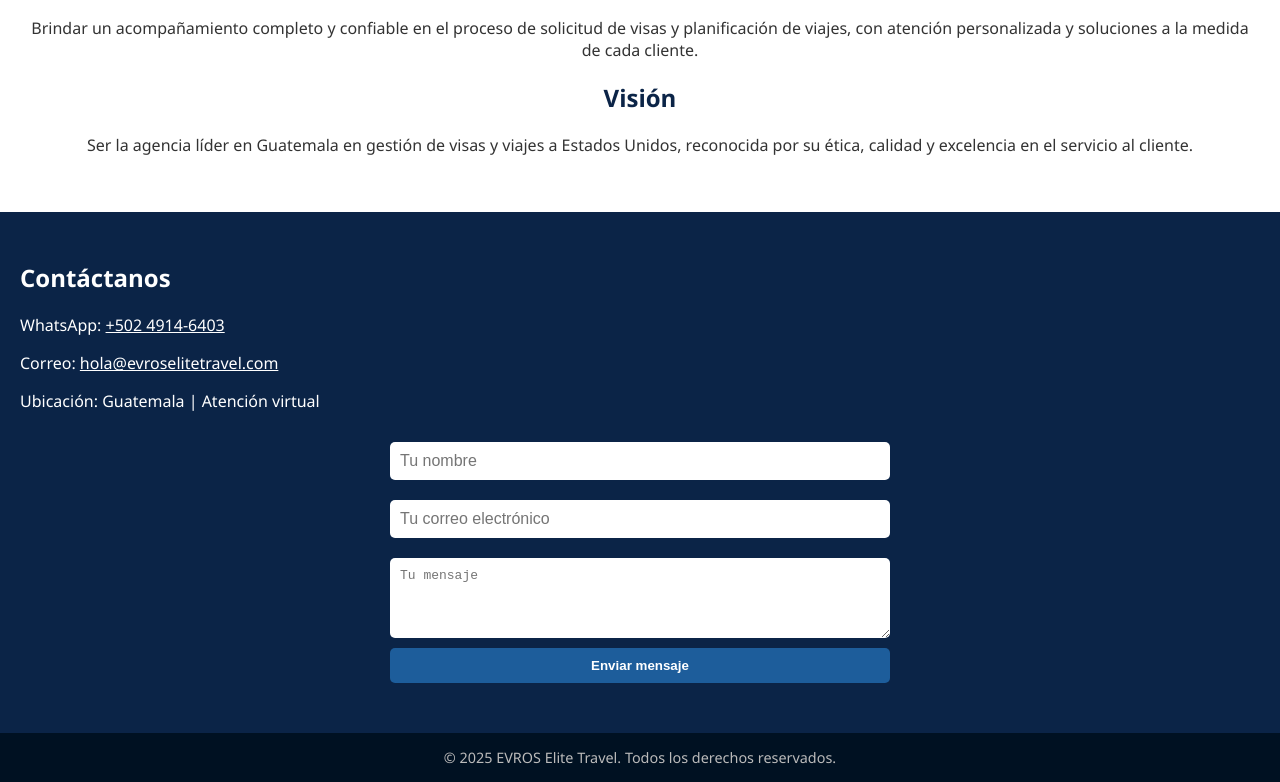
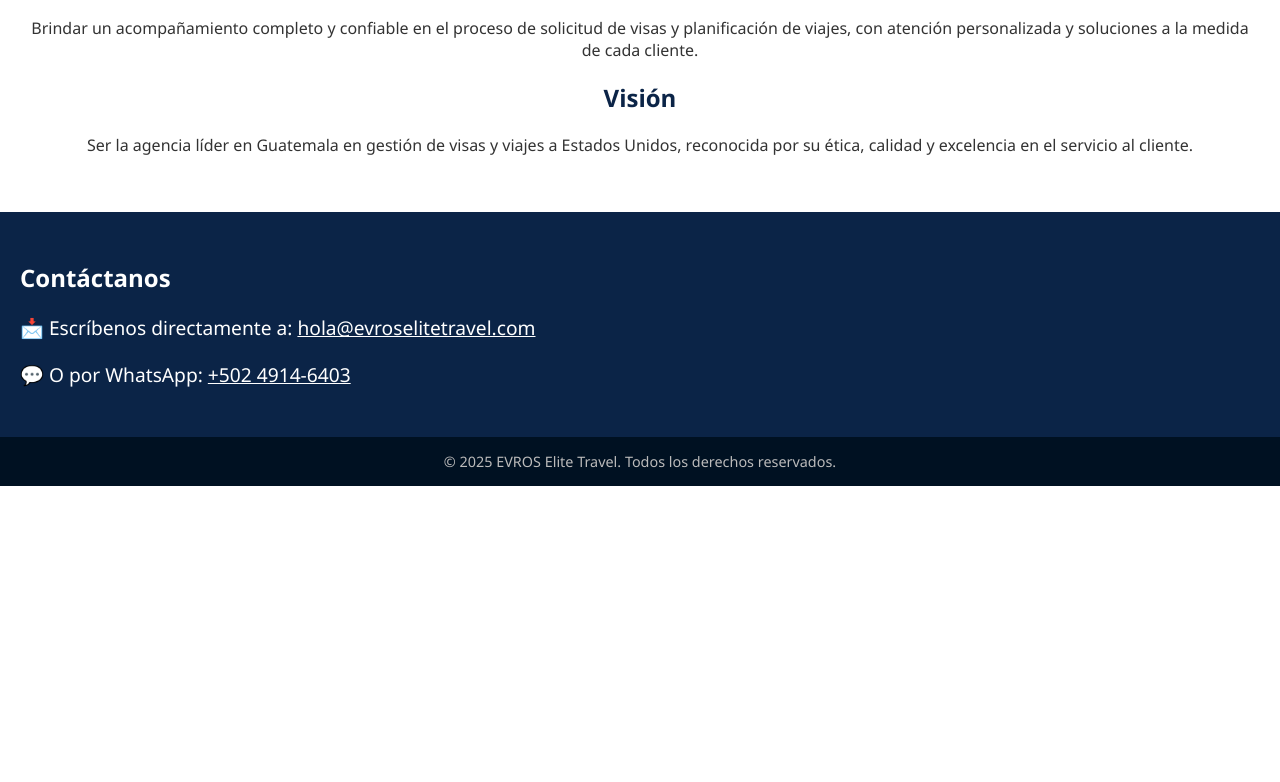
Before and after one commit to evroselitetravel/evroselitetravel, a plain HTML site: page index.html in a window 1280 px wide. Shown: the part 1228-2010 px from the top of the page. After the commit the page ends 1714 px from the top, so only its background shows below. Drawn offline with Linux system fonts and the light colour scheme.

Commit message:
Add files via upload

```diff
--- a/index.html
+++ b/index.html
@@ -12,7 +12,7 @@
       color: #333;
     }
     header {
-      background-color: #0B2447; /* azul oscuro más elegante */
+      background-color: #0B2447;
       color: #fff;
       padding: 20px;
       text-align: center;
@@ -70,28 +70,6 @@
       color: white;
       padding: 30px 20px;
     }
-    .contact form {
-      max-width: 500px;
-      margin: 20px auto;
-      display: flex;
-      flex-direction: column;
-    }
-    .contact input, .contact textarea {
-      padding: 10px;
-      margin: 10px 0;
-      border: none;
-      border-radius: 5px;
-      font-size: 1em;
-    }
-    .contact button {
-      background-color: #1D5D9B;
-      color: white;
-      padding: 10px;
-      border: none;
-      border-radius: 5px;
-      cursor: pointer;
-      font-weight: bold;
-    }
     footer {
       background-color: #001122;
       color: #bbb;
@@ -140,16 +118,18 @@
 
   <section class="contact" id="contacto">
     <h2>Contáctanos</h2>
-    <p>WhatsApp: <a href="https://wa.me/50249146403" style="color:#fff; text-decoration: underline;">+502 4914-6403</a></p>
-    <p>Correo: <a href="mailto:hola@evroselitetravel.com" style="color:#fff; text-decoration: underline;">hola@evroselitetravel.com</a></p>
-    <p>Ubicación: Guatemala | Atención virtual</p>
-
-    <form action="mailto:hola@evroselitetravel.com" method="post" enctype="text/plain">
-      <input type="text" name="name" placeholder="Tu nombre" required>
-      <input type="email" name="email" placeholder="Tu correo electrónico" required>
-      <textarea name="message" rows="4" placeholder="Tu mensaje" required></textarea>
-      <button type="submit">Enviar mensaje</button>
-    </form>
+    <p style="font-size: 1.2em;">
+      📩 Escríbenos directamente a:
+      <a href="mailto:hola@evroselitetravel.com" style="color:#fff; text-decoration: underline;">
+        hola@evroselitetravel.com
+      </a>
+    </p>
+    <p style="font-size: 1.2em;">
+      💬 O por WhatsApp:
+      <a href="https://wa.me/50249146403" style="color:#fff; text-decoration: underline;">
+        +502 4914-6403
+      </a>
+    </p>
   </section>
 
   <footer>
```
